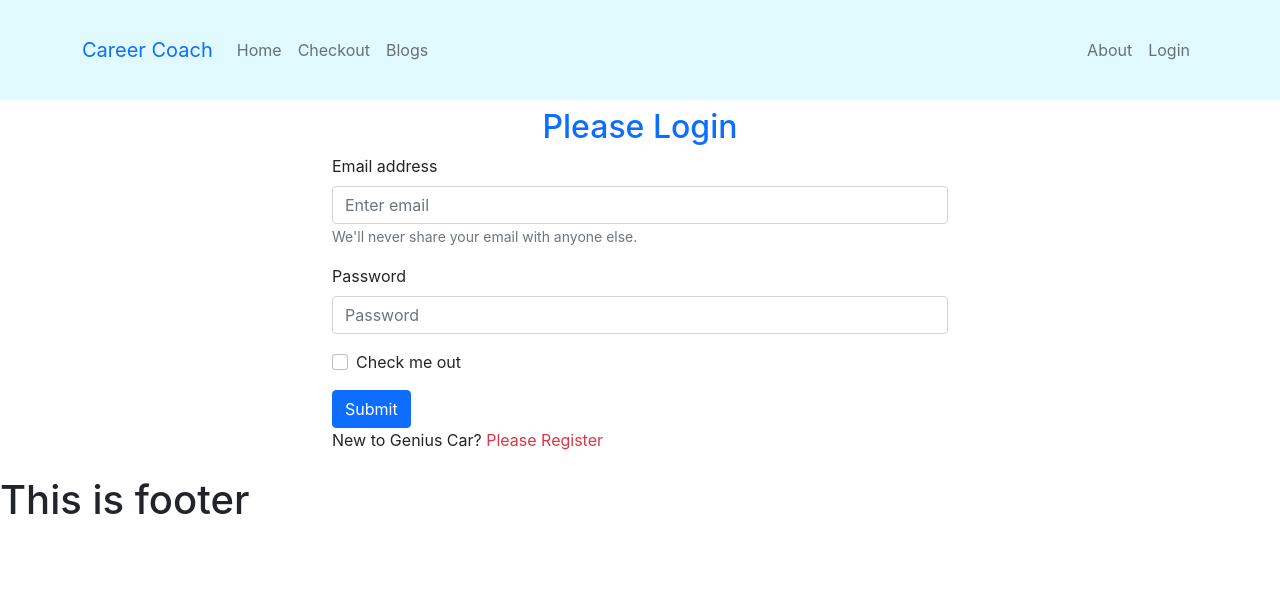
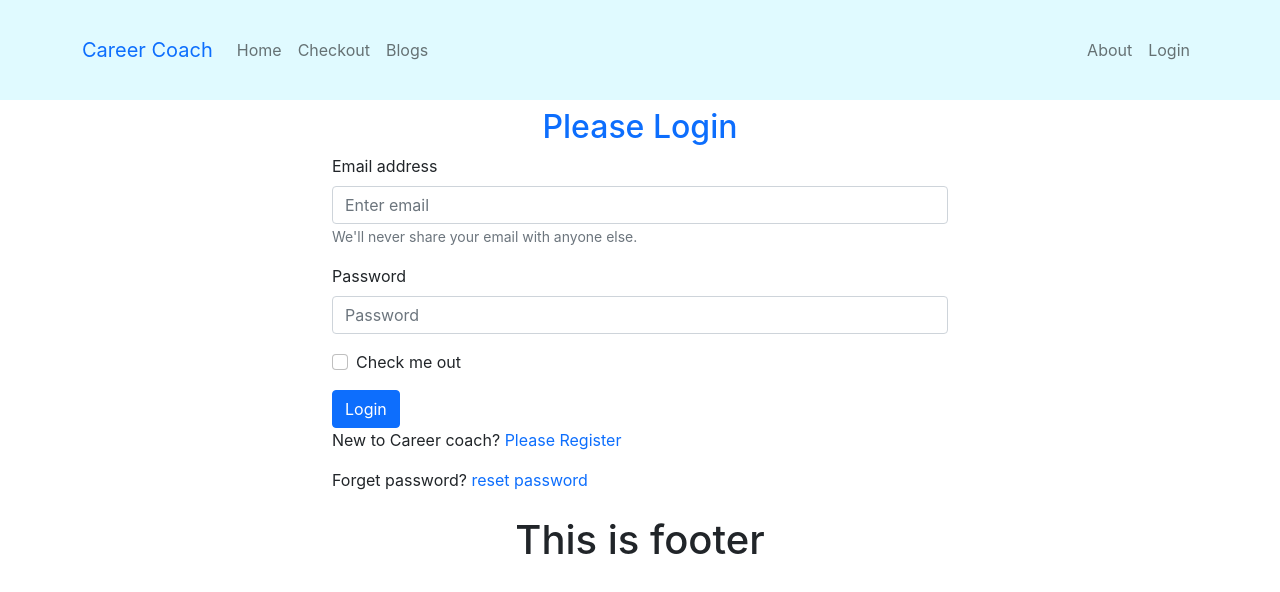
Before and after one commit to MD-Jubayer-Khan/career-coaching, a React (Create React App) app: page /login in a window 1280 px wide. Shown: the top 592 px of the page. Built offline with nearby package versions, Linux system fonts and the light colour scheme; no server answers.

Commit message:
create password reset event with email varification

```diff
--- a/src/App.js
+++ b/src/App.js
@@ -1,6 +1,5 @@
 import { Route, Routes } from 'react-router-dom';
 import Header from '../src/pages/shared/Header/Header';
-// import './App.css';
 import Home from '../src/pages/Home/Home/Home';
 import Checkout from '../src/pages/Checkout/Checkout';
 import Blogs from '../src/pages/Blogs/Blogs';
--- a/src/pages/UserAuth/Login/Login.js
+++ b/src/pages/UserAuth/Login/Login.js
@@ -1,6 +1,7 @@
+import { async } from '@firebase/util';
 import React, { useRef } from 'react';
 import { Button, Form } from 'react-bootstrap';
-import { useSignInWithEmailAndPassword } from 'react-firebase-hooks/auth';
+import { useSendPasswordResetEmail, useSignInWithEmailAndPassword } from 'react-firebase-hooks/auth';
 import { Link, useLocation, useNavigate } from 'react-router-dom';
 import auth from '../../../firebase.init';
 
@@ -11,6 +12,7 @@ const Login = () => {
     const location = useLocation();
 
     let from = location.state?.from?.pathname || "/";
+    let errorElement;
 
     const [
         signInWithEmailAndPassword,
@@ -19,8 +21,13 @@ const Login = () => {
         error,
     ] = useSignInWithEmailAndPassword(auth);
 
+    const [sendPasswordResetEmail, sending] = useSendPasswordResetEmail(auth)
+
     if (user) {
         navigate(from, { replace: true });
+    };
+    if(error){
+        errorElement = <p className='text-danger'>{error?.message}</p>
     }
 
     const handleSubmit = event => {
@@ -33,6 +40,13 @@ const Login = () => {
 
     const navigateRegister = event => {
         navigate('/register');
+    }
+
+    const resetPassword = async() =>{
+        const email = emailRef.current.value;
+        await sendPasswordResetEmail(email);
+        alert('email sent')
+
     }
 
     return (
@@ -54,11 +68,13 @@ const Login = () => {
                 <Form.Group className="mb-3" controlId="formBasicCheckbox">
                     <Form.Check type="checkbox" label="Check me out" />
                 </Form.Group>
+                {errorElement}
                 <Button variant="primary" type="submit">
-                    Submit
+                   Login
                 </Button>
             </Form>
-            <p>New to Genius Car? <Link to="/register" className='text-danger pe-auto text-decoration-none' onClick={navigateRegister}>Please Register</Link> </p>
+            <p>New to Career coach? <Link to="/register" className='text-primary pe-auto text-decoration-none' onClick={navigateRegister}>Please Register</Link> </p>
+            <p>Forget password? <Link to="/register" className='text-primary pe-auto text-decoration-none' onClick={resetPassword}>reset password</Link> </p>
         </div>
     );
 };
--- a/src/pages/UserAuth/Register/Register.js
+++ b/src/pages/UserAuth/Register/Register.js
@@ -1,5 +1,5 @@
 import React from 'react';
-import { Link, useNavigate } from 'react-router-dom';
+import { Link, useLocation, useNavigate } from 'react-router-dom';
 import { useCreateUserWithEmailAndPassword } from 'react-firebase-hooks/auth';
 import './Register.css';
 import auth from '../../../firebase.init';
@@ -9,16 +9,19 @@ const Register = () => {
         createUserWithEmailAndPassword,
         user,
         loading,
-        error,
       ] = useCreateUserWithEmailAndPassword(auth);
     const navigate = useNavigate();
+    const location = useLocation();
+
+    let from = location.state?.from?.pathname || "/checkout";
 
     const navigateLogin = () =>{
         navigate('/login');
     }
 
-    if(user){
-        navigate('/home');
+
+    if (user) {
+        navigate(from, { replace: true });
     }
 
     const handleRegister = event =>{
@@ -41,7 +44,7 @@ const Register = () => {
                 <input type="password" name="password" id="" placeholder='Password' required/>
                 <input type="submit" value="Register" />
             </form>
-            <p>Already have an account? <Link to="/login" className='text-danger pe-auto text-decoration-none' onClick={navigateLogin}>Please Login</Link> </p>
+            <p>Already have an account? <Link to="/login" className='text-primary pe-auto text-decoration-none' onClick={navigateLogin}>Please Login</Link> </p>
         </div>
     );
 };
--- a/src/pages/shared/Footer/Footer.js
+++ b/src/pages/shared/Footer/Footer.js
@@ -2,7 +2,7 @@ import React from 'react';
 
 const Footer = () => {
     return (
-        <div className='mt-4'>
+        <div className='mt-4 text-center'>
             <h1>This is footer</h1>
         </div>
     );
```
